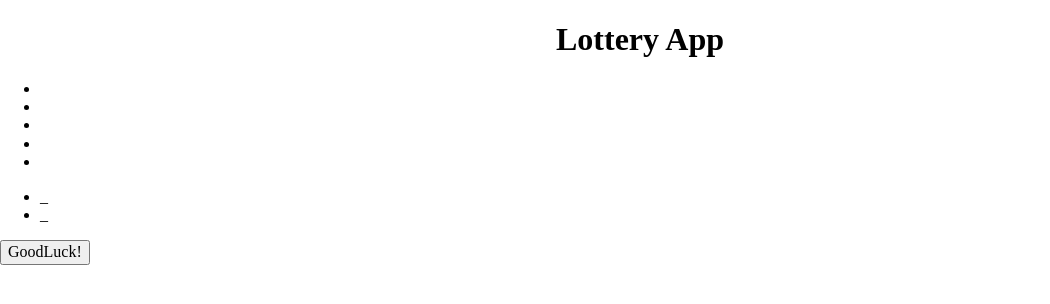
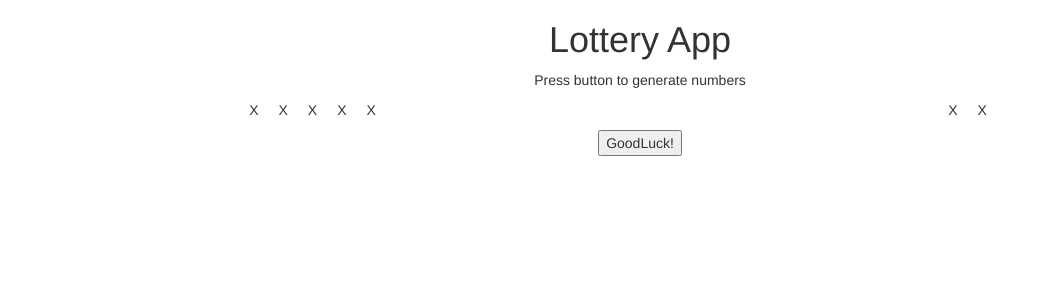
Before and after one commit to hksix/DigitalCrafts---Projects-JavaScript, a plain HTML site: page LotteryApp/index.html in a window 1280 px wide. Shown: the whole page, without its empty margins (0-1050 px from the left). Drawn offline with nearby package versions, Linux system fonts and the light colour scheme.

Commit message:
attempting to add style

```diff
--- a/LotteryApp/index.html
+++ b/LotteryApp/index.html
@@ -7,24 +7,34 @@
     <title>Lottery App</title>
     <link rel="stylesheet" href="https://cdnjs.cloudflare.com/ajax/libs/normalize/3.0.3/normalize.min.css">
     <link rel="stylesheet" href="styles.css">
+    <link rel="stylesheet" href="/Users/hamzahaseeb/HTML-and-CSS-Repos/bootstrap-3.3.7-dist/css/bootstrap.css">
+    <script src="/Users/hamzahaseeb/DigitalCrafts-06-2017/bootstrap-3.3.7-dist/js/bootstrap.js"></script>
 </head>
 <body>
     <header>
         <h1>Lottery App</h1>
+        <p class="text-center" >Press button to generate numbers</p>
     </header>
-    <ul class = "number-spots" data-numbers="first-five">
-        <li data-ball="first-1" data-ball-num="5"></li>
-        <li data-ball="first-2" data-ball-num="5"></li>
-        <li data-ball="first-3" data-ball-num="5"></li>
-        <li data-ball="first-4" data-ball-num="5"></li>
-        <li data-ball="first-5" data-ball-num="5"></li>
+    <div class="row">
+    <div class="col-xs-6">
+    <ul class = "number-spots-5 text-center" data-numbers="first-five">
+        <li data-ball="first-1" data-ball-num="5">X</li>
+        <li data-ball="first-2" data-ball-num="5">X</li>
+        <li data-ball="first-3" data-ball-num="5">X</li>
+        <li data-ball="first-4" data-ball-num="5">X</li>
+        <li data-ball="first-5" data-ball-num="5">X</li>
     </ul>
-    <ul class = "number-spots" data-numbers="last-two">
-        <li data-numbers="last-1" data-ball-num="2">_</li>
-        <li data-numbers="last-2" data-ball-num="2">_</li>
+    </div>
+    <div class="col-xs-6">
+    <ul class = "number-spots-2" data-numbers="last-two">
+        <li data-numbers="last-1" data-ball-num="2">X</li>
+        <li data-numbers="last-2" data-ball-num="2">X</li>
     </ul>
+    </div>
+    </div>
+    <div class=button>
     <button data-button>GoodLuck!</button>
-
+    </div>
     <script src="main.js" charset="utf-8"></script>
 </body>
 </html>
--- a/LotteryApp/main.js
+++ b/LotteryApp/main.js
@@ -39,6 +39,6 @@ function buttonPress(){
         randNumGen(MAIN_5_BALLS);
         randNumGen(LAST_2_BALLS);
     });
-    // console.log("HAPPEN!");
+
     }
 buttonPress();
--- a/LotteryApp/styles.css
+++ b/LotteryApp/styles.css
@@ -1,18 +1,28 @@
-/* .number-spots{
+ul{
     display: flex;
     flex-direction: row;
     justify-content: center;
+    padding: 0 0 0 0;
+    margin: 0 0 0 0 ;
 }
-h3{
-    display: flex;
-    flex-direction: row;
-    justify-content: center;
 
-} */
+
+ul li{
+    display: inline;
+     padding: 0 10px 0 10px;
+     margin: 0 0 0 0 ;
+
+}
 
 header{
     text-align: center;
 }
-button{
+.button{
     text-align: center;
 }
+
+@media (min-width: @grid-float-breakpoint) {
+    float: left;
+    width: percentage((@columns / @grid-columns));
+  }
+}
```
